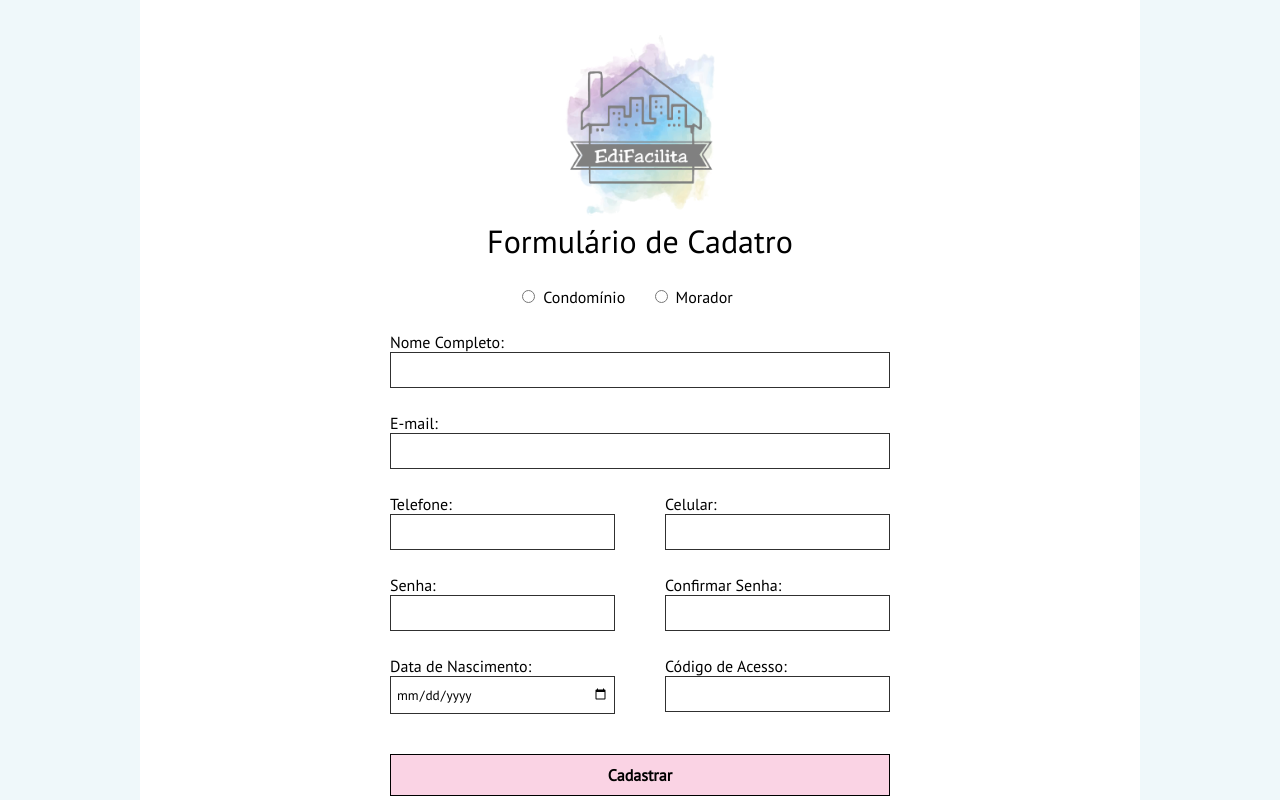
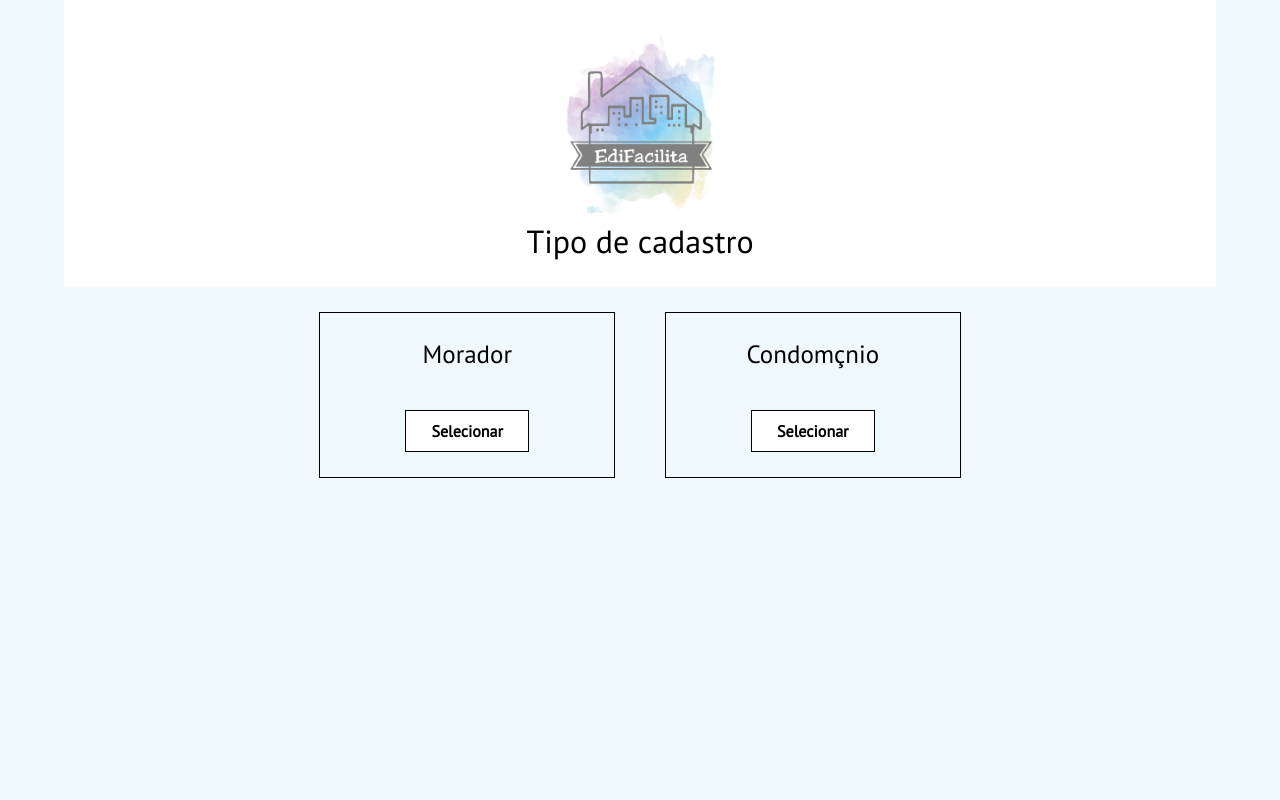
Before and after one commit to gabyaoki/edifacilita, a PHP site: page /signUp.php in a window 1280 px wide. Run offline with PHP 8.4, Linux system fonts and the light colour scheme.

Commit message:
all initial form pages ready in HTML/CSS

```diff
--- a/css/style.css
+++ b/css/style.css
@@ -119,10 +119,10 @@ input, textarea {
 	opacity: 0.3;
 }
 
-#loginCont, #formCont {
+#loginCont {
 	width: 600px;
 	height: 450px;
-	background: #fff;
+	background-color: #fff;
 	position: absolute;
 	top: 0;
 	bottom: 0;
@@ -130,14 +130,17 @@ input, textarea {
 	right: 0;
 	margin: auto;
 	text-align: center;
-	opacity: 0.
 }
 
 #formCont {
-	max-width: 1000px;
+	max-width: 1200px;
 	width: 90%;
 	height: 100%;
 	padding: 25px 0;
+	background-color: #fff;
+	margin: auto;
+	position: relative;
+	text-align: center;
 }
 
 #loginCont img, #formCont img {
@@ -162,9 +165,9 @@ input, textarea {
 	padding-left: 5px;
 }
 
-#loginCont input[type=submit] {
+#loginCont input[type=submit], #cadastre {
 	display: inline-block;
-	margin-top: 50px;
+	margin-top: 25px;
 	cursor: pointer;
 }
 
@@ -178,19 +181,20 @@ input, textarea {
 	width: 100%;
 }
 
-#moradorForm, .radio {
+#moradorForm, .radio, #condoForm, #payment {
 	width: 50%;
 	margin: auto;
 	margin-bottom: 25px;
 }
 
-#moradorForm label, #moradorForm input, #moradorForm input[type=date] {
+#moradorForm label, #moradorForm input, #condoForm label, #condoForm input, #payment input {
 	display: inline-block;
 	width: 100%;
 }
 
 .blockfield {
-	display: block;
+	display: inline-block;
+	width: 100%;
 }
 
 .blockfield.single {
@@ -214,13 +218,98 @@ input, textarea {
 	margin-right: 8px;
 }
 
-.radio span {
+#condoForm input[type=checkbox] {
+	display: inline-block;
+	width: auto;
+}
+
+.reg {
+	display: inline-block;
+	width: 100%;
+}
+
+.radio span, .reg span {
 	display: inline-block;
 	margin-right: 25px;
 }
 
-#moradorForm .blockfield {
+.reg span a {
+	text-decoration: underline;
+}
+
+#moradorForm .blockfield, #condoForm .blockfield {
 	margin-bottom: 25px;
+}
+
+.cardPlan {
+	width: 50%;
+	padding: 25px;
+	float: left;
+	display: inline-block;
+	margin-top: 25px;
+}
+
+.cardPlan:hover {
+	background-color: #f5f5f5;
+}
+
+.cardPlan .btn {
+	margin-top: 25px;
+}
+
+.cardPlan .card {
+	border: 1px solid black;
+	padding: 25px;
+}
+
+.cardPlan h2 {
+	margin-bottom: 15px;
+	font-size: 25px;
+}
+
+.selectSign {
+	width: 60%;
+	margin: auto;
+}
+
+.selectSign .cardPlan:hover {
+	background-color: #fff;
+}
+
+#modalReg {
+	position: absolute;
+	top: 0;
+	bottom: 0;
+	left: 0;
+	right: 0;
+	margin: auto;
+	width: 100%;
+	height: auto;
+	padding: 25px 35px;
+	display: none;
+}
+
+#modalReg .container {
+	background-color: #fff;
+	padding: 25px 35px;
+	min-height: auto;
+}
+
+#modalReg:before {
+	position: absolute;
+	background-color: #000;
+	top: 0;
+	bottom: 0;
+	left: 0;
+	right: 0;
+	margin: auto;
+	opacity: 0.5;
+	content: "";
+}
+
+#modalReg p, #modalReg h2 {
+	margin-bottom: 15px;
+	line-height: 20px;
 }
 
 /* ----------------- header settings ----------------- */
--- a/js/formValidation.js
+++ b/js/formValidation.js
@@ -6,7 +6,6 @@ function validateForm()
 	for (var i=0;i<arrReqFields.length;i++)
 	{
 		el = arrReqFields[i];
-		elLabel = el.previousElementSibling;
 
 		switch(el.tagName.toLowerCase())
 		{
@@ -29,7 +28,7 @@ function validateForm()
 				break;
 
 			default:
-				showError(el.value, elLabel);
+				showError(el.value, el);
 		}
 	}
 	return bSubmit;
--- a/signup.php
+++ b/signup.php
@@ -1,9 +1,7 @@
-<?php
-include ("connect.php"); ?>
 <!DOCTYPE html>
 <html>
 <head>
-	<title>Edifacilita</title>
+	<title>Edifacilita - Cadastro de Condom&ccedil;nio</title>
     <link rel="stylesheet" href="css/style.css">
     <link href="https://fonts.googleapis.com/css?family=PT+Sans" rel="stylesheet">
 </head>
@@ -11,62 +9,22 @@ include ("connect.php"); ?>
 	<div id="signupForm">
 		<div id="formCont">
 			<img src="images/logo.png" alt="logo" />
-
-			<h1>Formulário de Cadatro</h1>
-
-			<form method="post" action="#" onsubmit="return validateForm()" id="signUp" autocomplete="off">
-
-				<div class="blockfield radio">
-					<input type="radio" name="typeUser" value="1" /><span>Condomínio</span>
-					<input type="radio" name="typeUser" value="2" /><span>Morador</span>
-				</div><!--//blockfield-->
-
-				<div id="moradorForm">
-					<div class="blockfield">
-						<label>Nome Completo:</label>
-						<input type="text" class="required" name="name" />
-					</div><!--//blockfield-->
-
-					<div class="blockfield">
-						<label>E-mail:</label>
-						<input type="text" class="required" name="email" />
-					</div><!--//blockfield-->
-
-					<div class="blockfield colLeft single">
-						<label>Telefone:</label>
-						<input type="text" class="required" name="tel" />
-					</div><!--//blockfield-->
-
-					<div class="blockfield colRight single">
-						<label>Celular:</label>
-						<input type="text" class="required" name="cel" />
-					</div><!--//blockfield-->
-
-					<div class="blockfield colLeft single">
-						<label>Senha:</label>
-						<input type="password" class="required" name="senha" />
-					</div><!--//blockfield-->
-
-					<div class="blockfield colRight single">
-						<label>Confirmar Senha:</label>
-						<input type="password" class="required" name="confSenha" />
-					</div><!--//blockfield-->
-
-					<div class="blockfield colLeft single">
-						<label>Data de Nascimento:</label>
-						<input type="date" class="required" name="dob" />
-					</div><!--//blockfield-->
-
-					<div class="blockfield colRight single">
-						<label>Código de Acesso:</label>
-						<input type="text" class="required" name="accessCode" />
-					</div><!--//blockfield-->
-
-					<input id="submitForm" class="btn main" type="submit" value="Cadastrar" />
+			<h1>Tipo de cadastro</h1>
+			<div class="selectSign">
+				<div class="cardPlan">
+					<div class="card">
+						<h2>Morador</h2>
+						<a href="formMorador.php" class="btn sec">Selecionar</a>
+					</div><!--//card-->
 				</div>
 
-
-			</form><!--//login form-->
+				<div class="cardPlan">
+					<div class="card">
+						<h2>Condom&ccedil;nio</h2>
+						<a href="formCondo.php" class="btn sec">Selecionar</a>
+					</div><!--//card-->
+				</div>
+			</div>
 		</div><!--//loginCont container-->
 	</div><!--//bgLogin-->
 	<script src="js/formValidation.js"></script>
```
Also changed, not shown: confirm.php (added, +19 -0 lines), formCondo.php (added, +95 -0 lines), formCondoPay.php (added, +47 -0 lines), formMorador.php (added, +65 -0 lines), index.php (+4 -5 lines), README.md (deleted).
